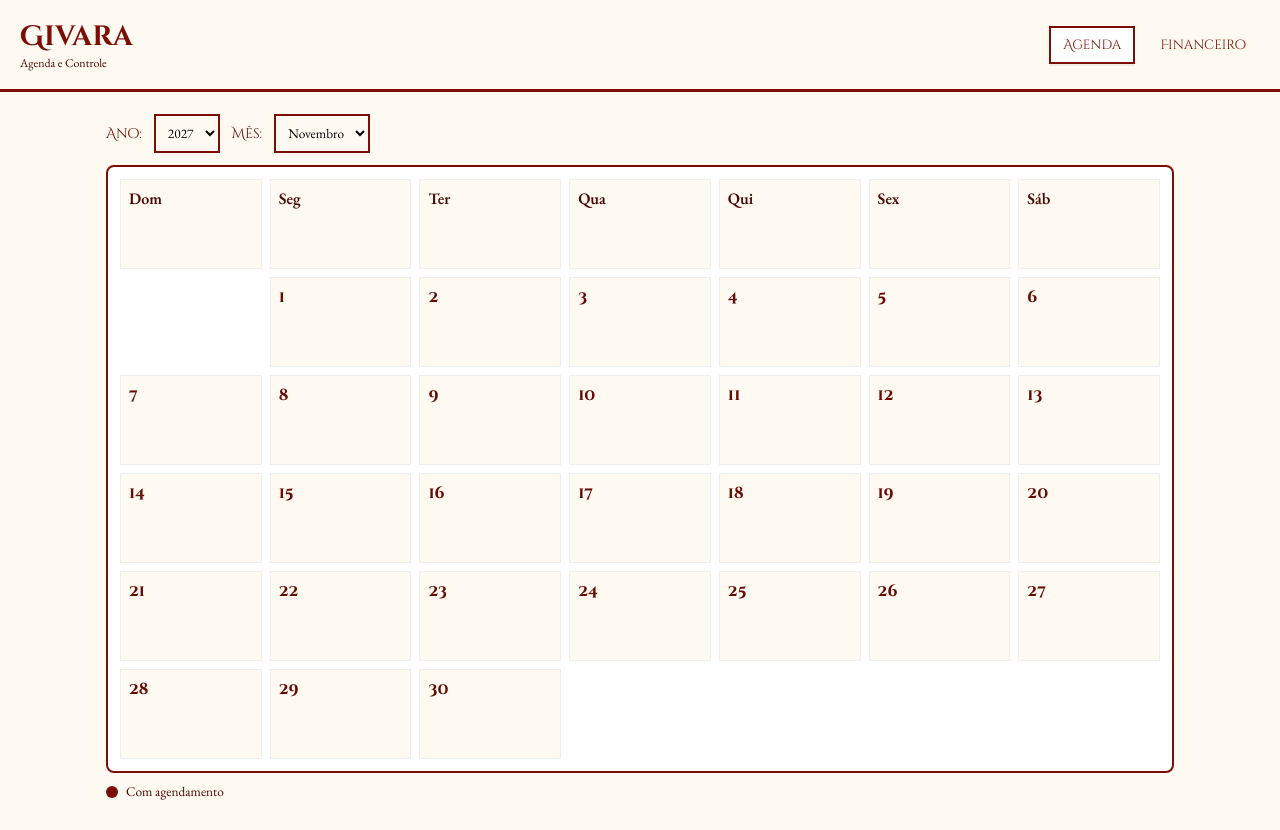
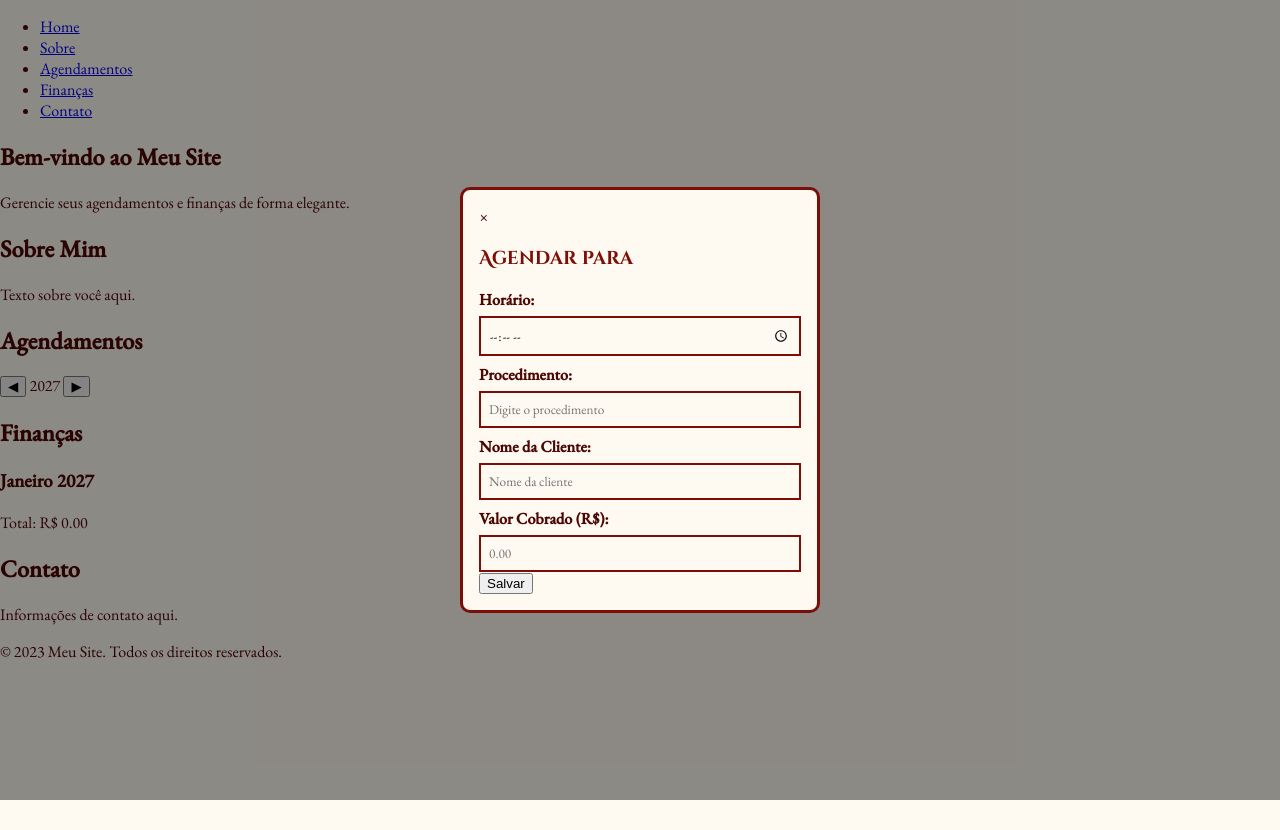
Before and after one commit to Eduardabsd/Mari-lash, a plain HTML site: page Index.html in a window 1280 px wide. After the commit the page ends 800 px from the top, so only its background shows below. Drawn offline with nearby package versions, Linux system fonts and the light colour scheme.

Commit message:
Refactor Index.html structure and content

```diff
--- a/Index.html
+++ b/Index.html
@@ -1,84 +1,85 @@
 <!DOCTYPE html>
 <html lang="pt-BR">
 <head>
-  <meta charset="utf-8" />
-  <meta name="viewport" content="width=device-width,initial-scale=1" />
-  <title>Agenda — Givara</title>
-
-  <!-- Fonts -->
-  <link href="https://fonts.googleapis.com/css2?family=Cinzel+Decorative:wght@400;700&family=EB+Garamond:wght@400;600&display=swap" rel="stylesheet">
-
-  <link rel="stylesheet" href="style.css" />
+    <meta charset="UTF-8">
+    <meta name="viewport" content="width=device-width, initial-scale=1.0">
+    <title>Meu Site de Agendamentos</title>
+    <link rel="preconnect" href="https://fonts.googleapis.com">
+    <link rel="preconnect" href="https://fonts.gstatic.com" crossorigin>
+    <link href="https://fonts.googleapis.com/css2?family=Cinzel+Decorative:wght@400;700&family=EB+Garamond:wght@400;500&display=swap" rel="stylesheet">
+    <link rel="stylesheet" href="style.css">
 </head>
 <body>
-  <header class="site-header">
-    <div class="brand">
-      <h1>Givara</h1>
-      <p class="subtitle">Agenda e Controle</p>
-    </div>
+    <header>
         <nav>
-      <button id="btn-agenda" class="nav-btn active">Agenda</button>
-      <button id="btn-finance" class="nav-btn">Financeiro</button>
+            <ul>
+                <li><a href="#home">Home</a></li>
+                <li><a href="#about">Sobre</a></li>
+                <li><a href="#agendamentos">Agendamentos</a></li>
+                <li><a href="#financas">Finanças</a></li>
+                <li><a href="#contact">Contato</a></li>
+            </ul>
         </nav>
     </header>
 
-  <main class="container">
-    <!-- AGENDA -->
-    <section id="agenda-section" class="panel">
-      <div class="top-controls">
-        <label for="year-select">Ano:</label>
-        <select id="year-select"></select>
+    <main>
+        <section id="home">
+            <h1>Bem-vindo ao Meu Site</h1>
+            <p>Gerencie seus agendamentos e finanças de forma elegante.</p>
+        </section>
 
-        <label for="month-select">Mês:</label>
-        <select id="month-select"></select>
+        <section id="about">
+            <h2>Sobre Mim</h2>
+            <p>Texto sobre você aqui.</p>
+        </section>
+
+        <section id="agendamentos">
+            <h2>Agendamentos</h2>
+            <div id="calendar-container">
+                <div id="calendar-header">
+                    <button id="prev-year">◀</button>
+                    <span id="current-year">2027</span>
+                    <button id="next-year">▶</button>
                 </div>
-
-      <div id="calendar" class="calendar"></div>
-
-      <div class="legend">
-        <span class="dot booked"></span><small>Com agendamento</small>
+                <div id="calendar"></div>
+            </div>
+            <div id="modal" class="modal">
+                <div class="modal-content">
+                    <span class="close">&times;</span>
+                    <h3>Agendar para <span id="selected-date"></span></h3>
+                    <label for="time">Horário:</label>
+                    <input type="time" id="time" required>
+                    <label for="procedure">Procedimento:</label>
+                    <input type="text" id="procedure" placeholder="Digite o procedimento" required>
+                    <label for="client-name">Nome da Cliente:</label>
+                    <input type="text" id="client-name" placeholder="Nome da cliente" required>
+                    <label for="value">Valor Cobrado (R$):</label>
+                    <input type="number" id="value" step="0.01" placeholder="0.00" required>
+                    <button id="save-appointment">Salvar</button>
+                </div>
             </div>
         </section>
 
-    <!-- FINANCEIRO -->
-    <section id="finance-section" class="panel hidden">
-      <h2 id="finance-title">Selecione um mês</h2>
+        <section id="financas">
+            <h2>Finanças</h2>
+            <div id="finance-container">
+                <h3 id="selected-month">Janeiro 2027</h3>
+                <p id="total-value">Total: R$ 0.00</p>
+                <ul id="month-list">
+                    <!-- Meses serão gerados dinamicamente -->
+                </ul>
+            </div>
+        </section>
 
-      <div id="finance-amount" class="finance-amount">R$ 0,00</div>
-
-      <div class="months-list" id="months-list"></div>
+        <section id="contact">
+            <h2>Contato</h2>
+            <p>Informações de contato aqui.</p>
         </section>
     </main>
 
-  <!-- Modal form -->
-  <div id="modal" class="modal hidden">
-    <div class="modal-content">
-      <button id="modal-close" class="modal-close">✕</button>
-      <h3 id="modal-date-title">Agendar</h3>
-
-      <form id="appointment-form">
-        <label>Data</label>
-        <input type="text" id="ap-date" readonly />
-
-        <label>Horário</label>
-        <input type="time" id="ap-time" required />
-
-        <label>Modelo (campo livre)</label>
-        <input type="text" id="ap-model" placeholder="Ex: Volume, Fio a fio..." required />
-
-        <label>Nome da cliente</label>
-        <input type="text" id="ap-name" placeholder="Nome" required />
-
-        <label>Valor (R$)</label>
-        <input type="number" id="ap-value" placeholder="Ex: 120.00" step="0.01" required />
-
-        <div class="modal-actions">
-          <button type="submit" class="btn-primary">Salvar</button>
-          <button type="button" id="delete-appointment" class="btn-danger hidden">Excluir</button>
-        </div>
-      </form>
-    </div>
-  </div>
+    <footer>
+        <p>&copy; 2023 Meu Site. Todos os direitos reservados.</p>
+    </footer>
 
     <script src="script.js"></script>
 </body>
```
Lines whose indentation alone changed are shown as unchanged.
